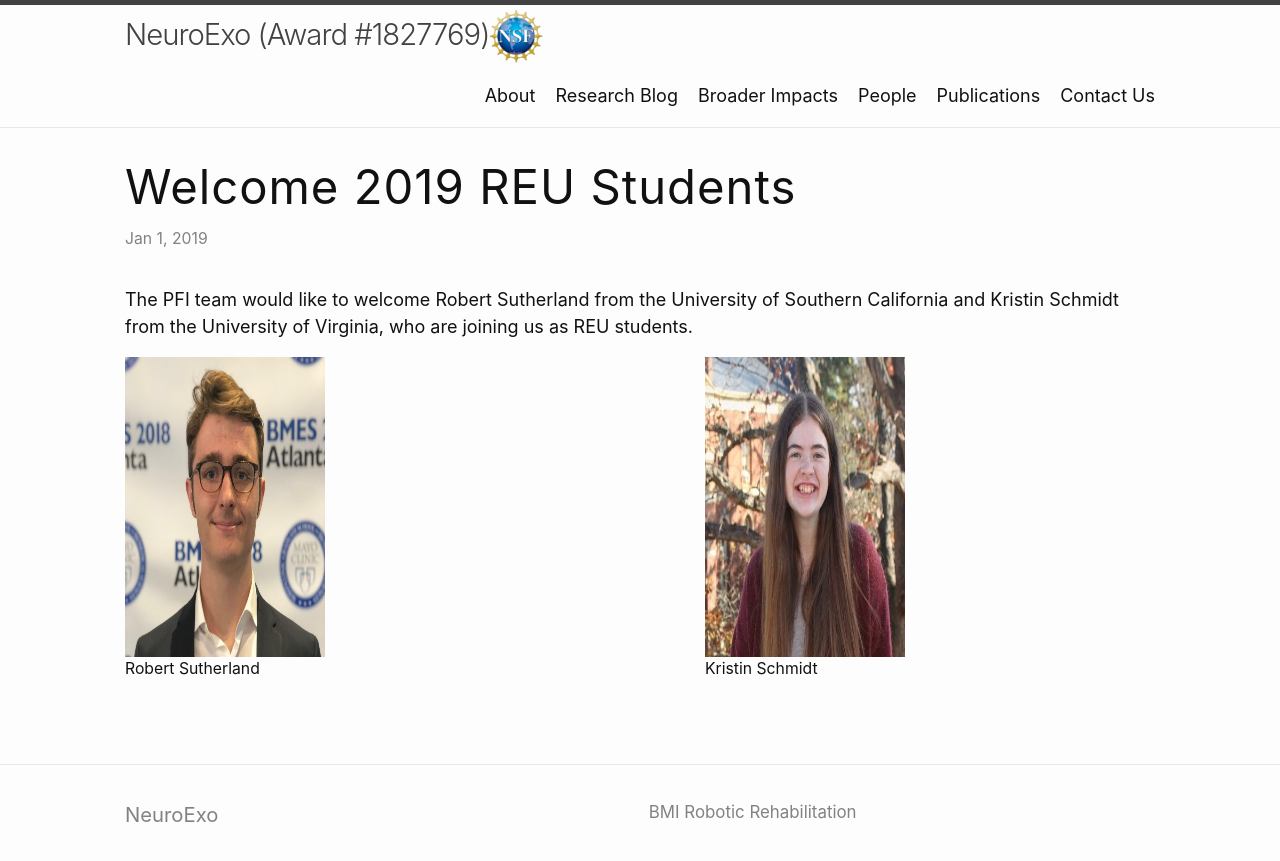
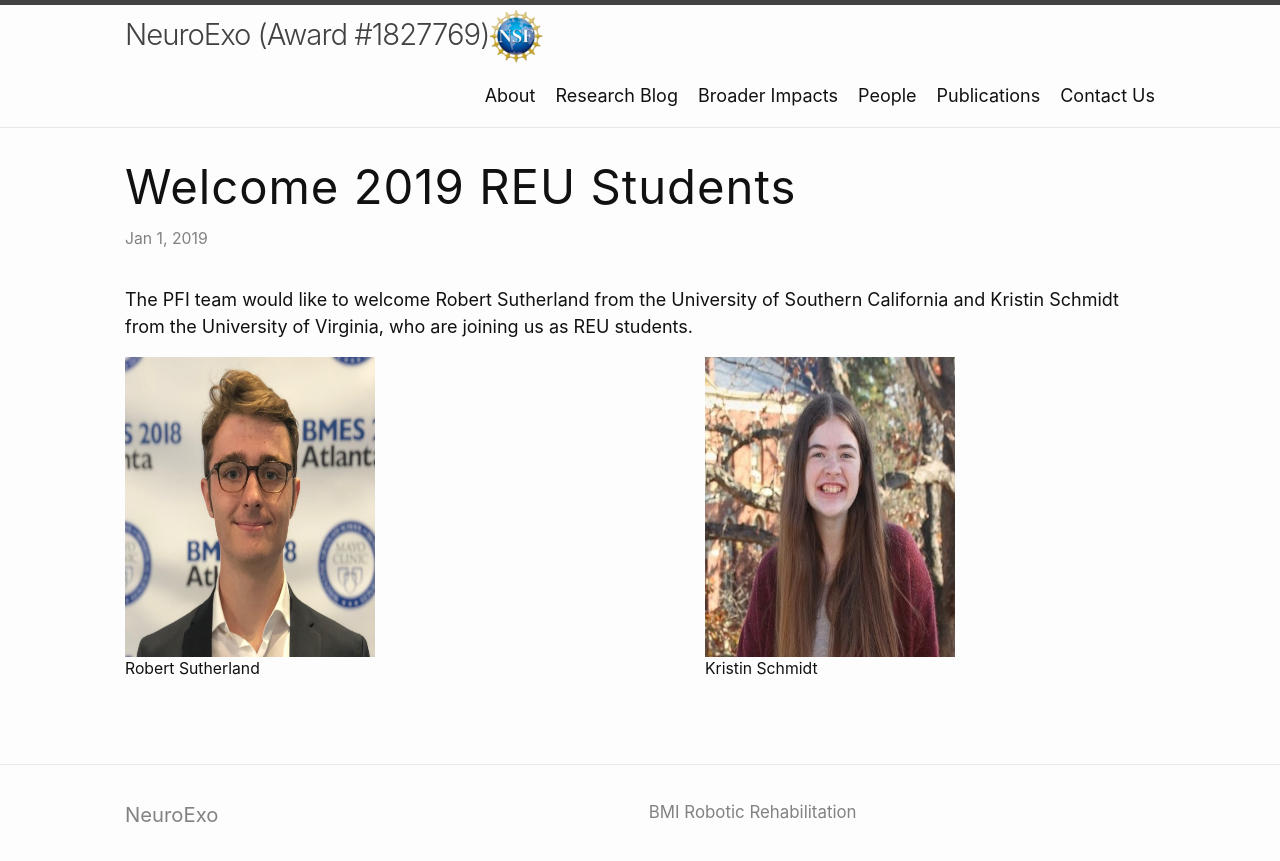
Before and after one commit to arcraik/neuroexo-website, a Jekyll site: the page built from _posts/2019-01-01-REU-Students.md, in a window 1280 px wide. Shown: the top 861 px of the page. Built offline with Jekyll 4.4.1, drawn with Linux system fonts in a browser that asks for light colours.

Commit message:
Update 2019-01-01-REU-Students.md

```diff
--- a/_posts/2019-01-01-REU-Students.md
+++ b/_posts/2019-01-01-REU-Students.md
@@ -4,11 +4,11 @@ title: Welcome 2019 REU Students
 ---
  The PFI team would like to welcome Robert Sutherland from the University of Southern California and Kristin Schmidt from the University of Virginia, who are joining us as REU students.<br>
  <figure class="post">
- <img src="/photos/RSutherland.jpg" width="200" height="300">
+ <img src="/photos/RSutherland.jpg" width="250" height="300">
  <figcaption>Robert Sutherland</figcaption>
  </figure>
 
  <figure class="rpost">
- <img src="/photos/KSchmidt.JPG" width="200" height="300">
+ <img src="/photos/KSchmidt.JPG" width="250" height="300">
  <figcaption>Kristin Schmidt</figcaption>
  </figure>
```
